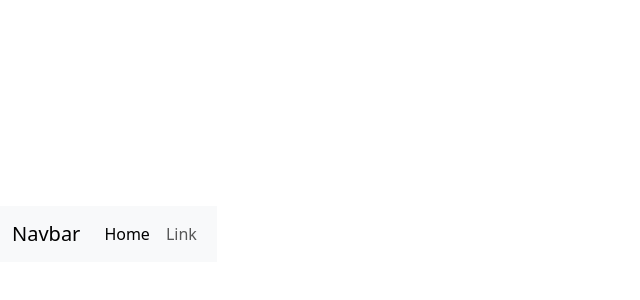
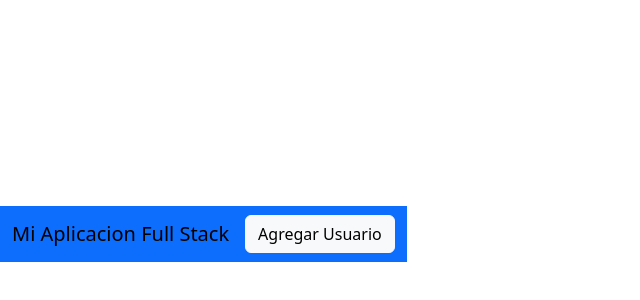
Before and after one commit to Jhonatanisai8/frontend-crud-app, a React (Vite) app: page / in a window 1280 px wide. Shown: the part 166-466 px from the top of the page, without its empty margins (0-640 px from the left). Built offline with nearby package versions, Linux system fonts and the light colour scheme.

Commit message:
agregar un componente Navbar con la marca de la aplicación y un botón 'Agregar Usuario'

```diff
--- a/src/layout/Navbar.jsx
+++ b/src/layout/Navbar.jsx
@@ -12,31 +12,14 @@ import {
   CFormInput,
   CNavbar,
   CNavbarBrand,
-  CNavbarNav,
-  CNavbarToggler,
-  CNavItem,
-  CNavLink,
 } from "@coreui/react";
 
 export const Navbar = () => {
-  const [visible, setVisible] = useState(false);
   return (
-    <CNavbar expand="lg" className="bg-body-tertiary">
+    <CNavbar expand="lg" color="primary" colorScheme="dark">
       <CContainer fluid>
-        <CNavbarBrand href="#">Navbar</CNavbarBrand>
-        <CNavbarToggler onClick={() => setVisible(!visible)} />
-        <CCollapse className="navbar-collapse" visible={visible}>
-          <CNavbarNav className="me-auto">
-            <CNavItem>
-              <CNavLink href="#" active>
-                Home
-              </CNavLink>
-            </CNavItem>
-            <CNavItem>
-              <CNavLink href="#">Link</CNavLink>
-            </CNavItem>
-          </CNavbarNav>
-        </CCollapse>
+        <CNavbarBrand href="#">Mi Aplicacion Full Stack</CNavbarBrand>
+        <CButton color="light">Agregar Usuario</CButton>
       </CContainer>
     </CNavbar>
   );
```
